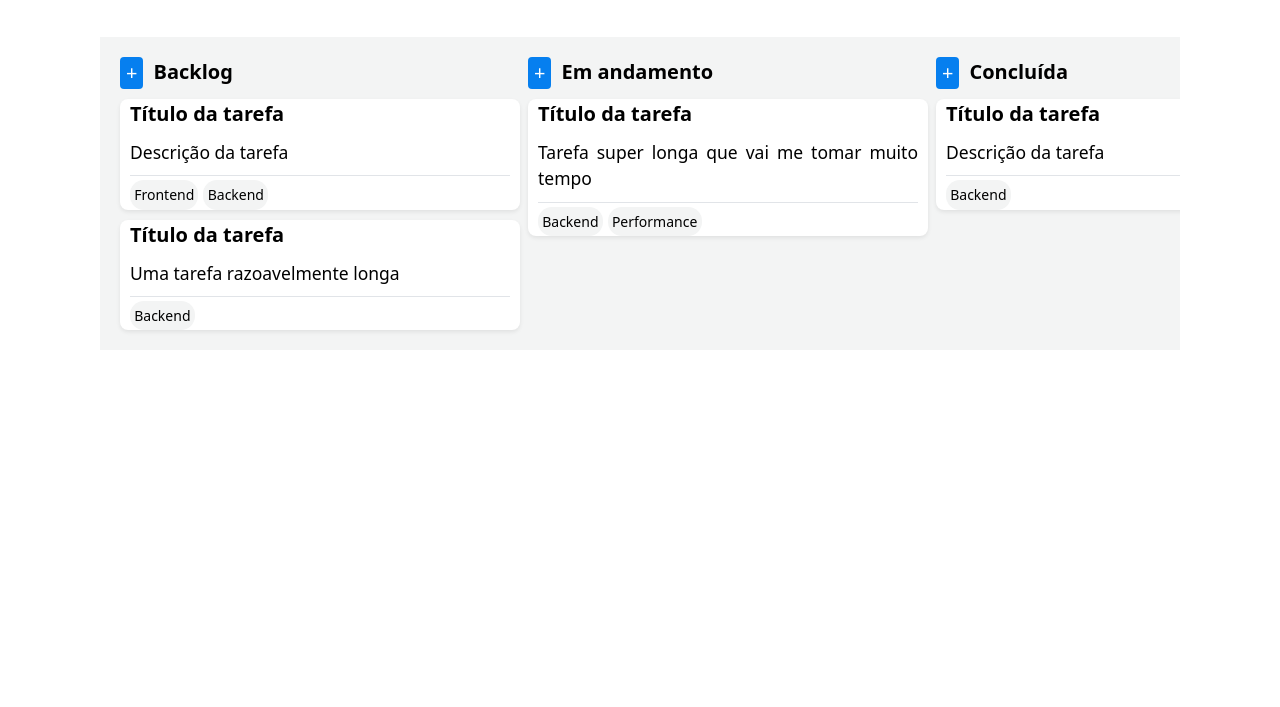
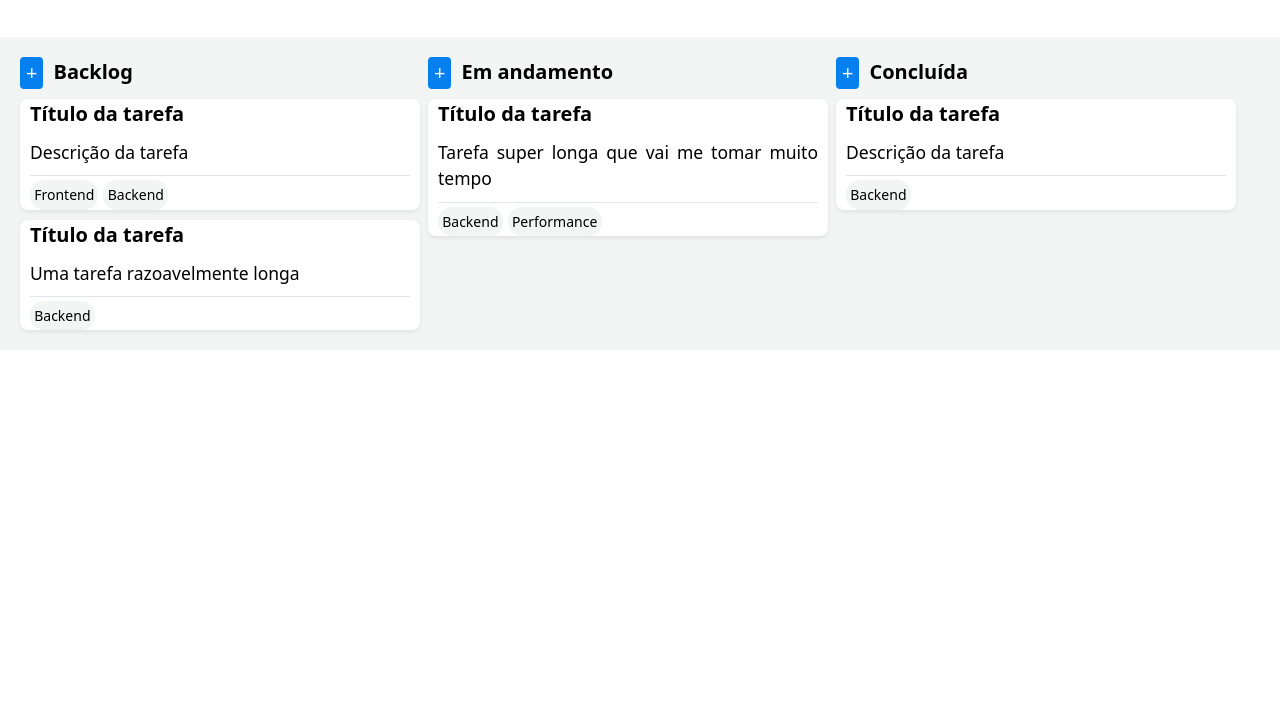
Before and after one commit to Israel77/projeto-integrador-transdisciplinar, a plain HTML site: page static/index.html in a window 1280 px wide. Shown: the part 93-800 px from the top of the page. Drawn offline with Linux system fonts and the light colour scheme.

Commit message:
style: Ajustar limite de largura

```diff
--- a/static/main.js
+++ b/static/main.js
@@ -1,5 +1,5 @@
 (function () {
-    var resp = {
+    var mockResposta = {
         "idQuadro": 1,
         "titulo": "Nome do quadro",
         "descricao": "Descrição do quadro",
@@ -55,9 +55,9 @@
             },
         ]
     };
-    criarQuadro(resp);
+    criarQuadro(mockResposta);
 })();
-function criarQuadro(resp) {
+function criarQuadro(quadro) {
     var quadroDiv = document.getElementById("quadro-kanban");
     // Criação
     var tituloQuadro = document.createElement("h1");
@@ -66,13 +66,13 @@ function criarQuadro(resp) {
     // Estilo
     colunaContainer.classList.add("coluna-container");
     // Dados
-    tituloQuadro.innerText = resp.titulo;
-    descricaoQuadro.innerText = resp.descricao;
+    tituloQuadro.innerText = quadro.titulo;
+    descricaoQuadro.innerText = quadro.descricao;
     // Inserção
     quadroDiv.appendChild(tituloQuadro);
     quadroDiv.appendChild(descricaoQuadro);
     quadroDiv.appendChild(colunaContainer);
-    for (var _i = 0, _a = resp.colunas; _i < _a.length; _i++) {
+    for (var _i = 0, _a = quadro.colunas; _i < _a.length; _i++) {
         var estado = _a[_i];
         criarColuna(colunaContainer, estado);
     }
--- a/static/styles.css
+++ b/static/styles.css
@@ -22,7 +22,7 @@ button {
 
 #quadro-kanban {
     margin: auto;
-    max-width: min(1080px, 100vw);
+    max-width: min(80rem, 100vw);
     overflow: scroll;
 
 }
```
Also changed, not shown: static/main.ts (+6 -6 lines).
